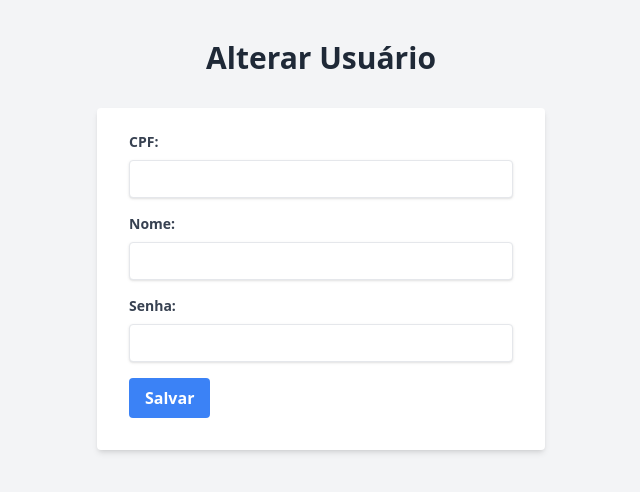
After one commit to BrenoMacedo56/PHP_leraning-project, a PHP site: page /alt_user.php in a window 1280 px wide. The commit adds this page. Shown: the top 492 px of the page, without its empty margins (319-959 px from the left). Run offline with PHP 8.4, Linux system fonts and the light colour scheme; data that the repository does not hold is empty; some libraries are stand-ins or nearby versions.

Commit message:
19/09/2024-aula

```diff
--- /dev/null
+++ b/alt_user.php
@@ -0,0 +1,52 @@
+<?php
+include("conection.php");
+
+$cpfAnterior = $_POST['cpfAnterior'];
+
+$sql = "SELECT cpf, name FROM usuarios WHERE cpf = '$cpfAnterior'";
+$result = $conn->query($sql);
+$user = $result->fetch_assoc();
+
+?>
+
+<!DOCTYPE html>
+<html lang="pt-br">
+<head>
+    <meta charset="UTF-8">
+    <meta name="viewport" content="width=device-width, initial-scale=1.0">
+    <title>Alterar Usuário</title>
+    <script src="https://cdn.tailwindcss.com"></script>
+</head>
+<body class="bg-gray-100">
+    <div class="container mx-auto mt-10">
+        <h1 class="text-3xl font-bold text-center text-gray-800 mb-8">Alterar Usuário</h1>
+
+        <div class="w-full max-w-md mx-auto bg-white shadow-md rounded px-8 pt-6 pb-8 mb-4">
+            <form action="show_user.php" method="POST">
+                <input type="hidden" name="cpfAnterior" value="<?php echo htmlspecialchars($user['cpf']); ?>">
+
+                <div class="mb-4">
+                    <label class="block text-gray-700 text-sm font-bold mb-2" for="cpf">CPF:</label>
+                    <input type="text" name="cpf" value="<?php echo htmlspecialchars($user['cpf']); ?>" class="shadow appearance-none border rounded w-full py-2 px-3 text-gray-700 leading-tight focus:outline-none focus:shadow-outline">
+                </div>
+
+                <div class="mb-4">
+                    <label class="block text-gray-700 text-sm font-bold mb-2" for="name">Nome:</label>
+                    <input type="text" name="nome" value="<?php echo htmlspecialchars($user['name']); ?>" class="shadow appearance-none border rounded w-full py-2 px-3 text-gray-700 leading-tight focus:outline-none focus:shadow-outline">
+                </div>
+
+                <div class="mb-4">
+                    <label class="block text-gray-700 text-sm font-bold mb-2" for="senha">Senha:</label>
+                    <input type="password" name="senha" class="shadow appearance-none border rounded w-full py-2 px-3 text-gray-700 leading-tight focus:outline-none focus:shadow-outline">
+                </div>
+
+                <div class="flex items-center justify-between">
+                    <button type="submit" class="bg-blue-500 hover:bg-blue-700 text-white font-bold py-2 px-4 rounded focus:outline-none focus:shadow-outline">
+                        Salvar
+                    </button>
+                </div>
+            </form>
+        </div>
+    </div>
+</body>
+</html>
--- a/index.php
+++ b/index.php
@@ -9,18 +9,15 @@
 <body class="bg-gray-100 flex justify-center items-center h-screen">
     <div class="bg-white p-8 rounded-lg shadow-md w-96">
         <h2 class="text-2xl font-bold text-gray-800 text-center mb-6">Login</h2>
-        <form method="post" action="login.php" class="space-y-4">
-            <!-- CPF Input -->
+        <form method="post" action="main.php" class="space-y-4">
             <div>
                 <label for="CPF" class="block text-sm font-medium text-gray-700">CPF</label>
                 <input type="text" name="cpf" id="CPF" class="w-full px-3 py-2 border border-gray-300 rounded-lg focus:outline-none focus:ring focus:ring-blue-200" placeholder="Digite seu CPF">
             </div>
-            <!-- Senha Input -->
             <div>
                 <label for="PASSWORD" class="block text-sm font-medium text-gray-700">Senha</label>
                 <input type="password" name="password" id="PASSWORD" class="w-full px-3 py-2 border border-gray-300 rounded-lg focus:outline-none focus:ring focus:ring-blue-200" placeholder="Digite sua senha">
             </div>
-            <!-- Botão de Enviar -->
             <div>
                 <button type="submit" class="w-full py-2 px-4 bg-blue-500 text-white rounded-lg hover:bg-blue-600">Entrar</button>
             </div>
```
Also changed, not shown: CUser.php (+46 -13 lines), cadastro.php (deleted, +0 -65 lines), show_user.php (added, +58 -0 lines).
